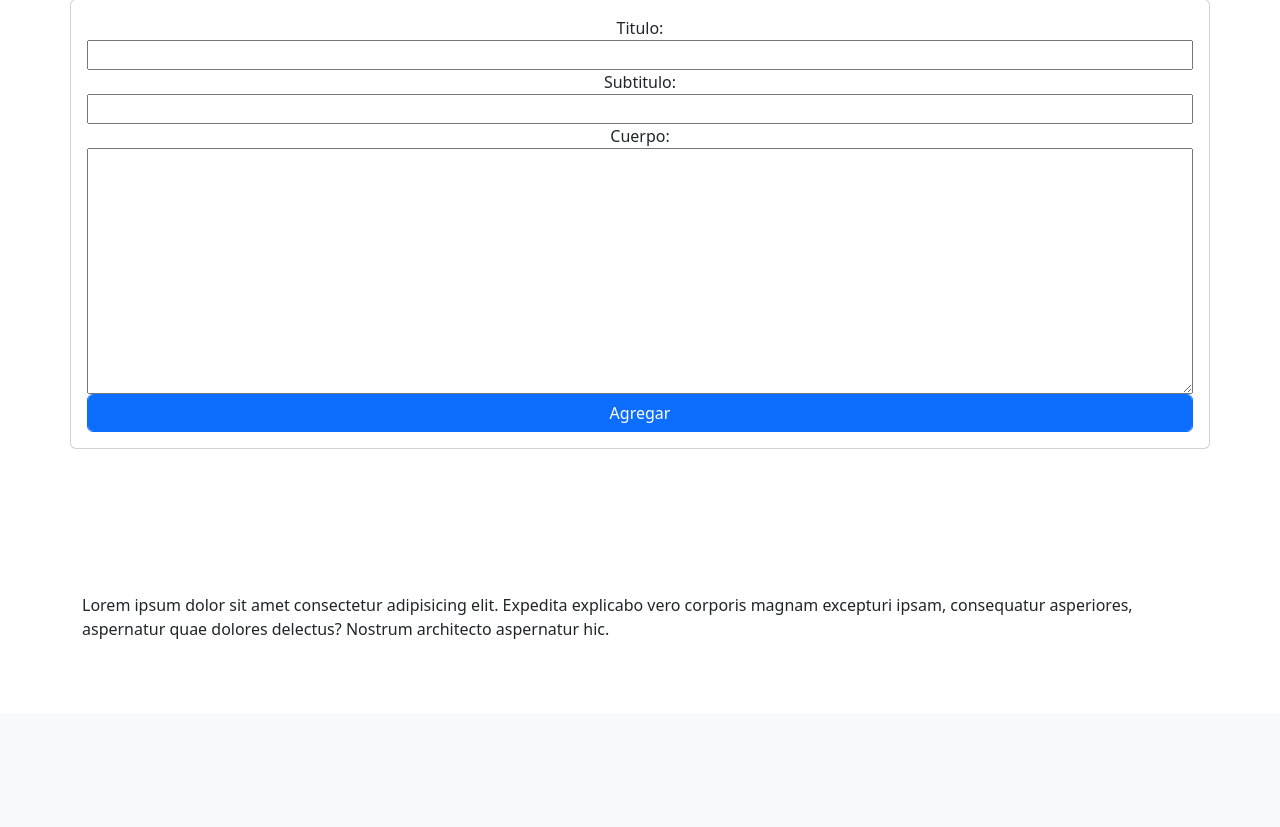
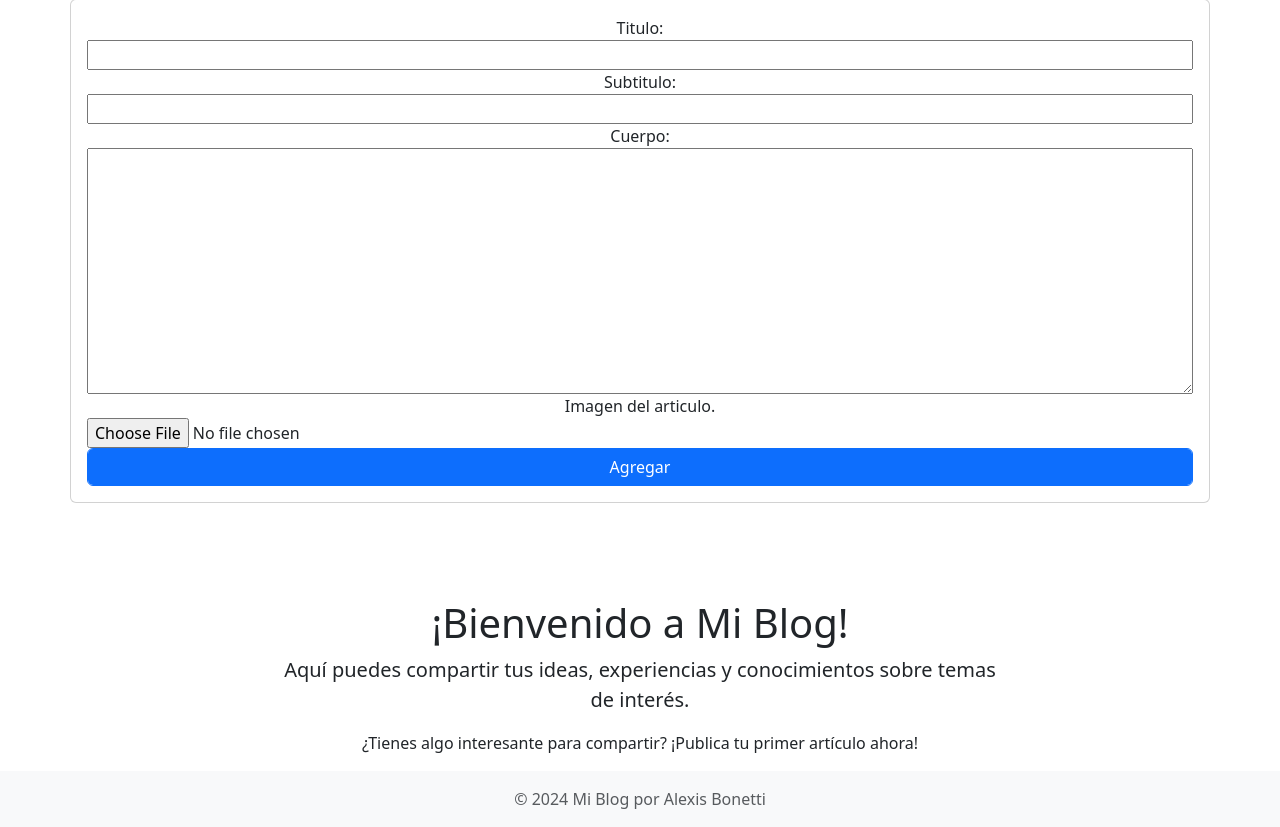
Before and after one commit to lessi09coder/PythonCoder, a Django app: page /agregarArticulos/ in a window 1280 px wide. Shown: the part 105-932 px from the top of the page. Before the commit the page ends 744 px from the top, so only its background shows below. Run offline with Django 5.2, Linux system fonts and the light colour scheme.

Commit message:
correcciones 0.2 ok

```diff
--- a/EntregaFinal/SUPERBLOG/AlexBlog/forms.py
+++ b/EntregaFinal/SUPERBLOG/AlexBlog/forms.py
@@ -36,7 +36,7 @@ class FormularioRegistroUsuario(forms.ModelForm):
 class AgregarArticulos(forms.ModelForm):
     class Meta:
         model = Entrada
-        fields = ['titulo', 'subtitulo', 'cuerpo']
+        fields = ['titulo', 'subtitulo', 'cuerpo', 'imagen']
 
 
         #widgets = {'autor': forms.TextInput(attrs={'class': 'form-control', 'value': '' , })}
--- a/EntregaFinal/SUPERBLOG/AlexBlog/models.py
+++ b/EntregaFinal/SUPERBLOG/AlexBlog/models.py
@@ -9,10 +9,10 @@ class Entrada(models.Model):
     titulo = models.CharField(max_length=50)
     subtitulo = models.CharField(max_length=50)
     cuerpo = models.TextField(max_length=400)
-    #imagen = models.ImageField('Imagen del articulo.', upload_to= 'imagenes/', max_length= 200)
+    imagen = models.ImageField('Imagen del articulo.', blank=True, null= True, upload_to= '', max_length= 200, default= 'imagenDefault.jpg')
     autor = models.ForeignKey(User, on_delete=models.CASCADE)
-    #en fecha podemos usar mejor el "auto_now_add=True"
-    fecha = models.DateTimeField(default=now, editable=False)
+    #en fecha podemos usar mejor el "auto_now_add=True" y no el "default=now"
+    fecha = models.DateTimeField(auto_now_add=True, editable=False)
 
     #Devuelve en el ADMIN el nombre:
     def __str__(self):
--- a/EntregaFinal/SUPERBLOG/AlexBlog/views.py
+++ b/EntregaFinal/SUPERBLOG/AlexBlog/views.py
@@ -76,6 +76,11 @@ class ArticuloDetalle(DetailView):
     context_object_name = 'articulo'
 #crear la class para ver articulos:
 
+
+
+class SobreMi(TemplateView):
+    template_name = 'sobreMi.html'
+
 # @login_required
 # este se puede borrar
 def agregarArticulos(request):
--- a/EntregaFinal/SUPERBLOG/SUPERBLOG/urls.py
+++ b/EntregaFinal/SUPERBLOG/SUPERBLOG/urls.py
@@ -14,25 +14,42 @@ Including another URLconf
     1. Import the include() function: from django.urls import include, path
     2. Add a URL to urlpatterns:  path('blog/', include('blog.urls'))
 """
+
 from django.contrib import admin
 from django.urls import path
-from AlexBlog.views import Home, LoginUser, LogoutUser, RegistroUsuarios, AgregarArticulos, VerArticulos, ArticuloDetalle
-#luego borrar este:
+from django.conf import settings
+from django.conf.urls.static import static
+from AlexBlog.views import (
+    Home,
+    LoginUser,
+    LogoutUser,
+    RegistroUsuarios,
+    AgregarArticulos,
+    VerArticulos,
+    ArticuloDetalle,
+    SobreMi,
+)
+
+# luego borrar este:
 from AlexBlog import views
-
 
 
 urlpatterns = [
     path("admin/", admin.site.urls),
-    path("", Home.as_view(), name = 'home'),
-    path("login/", LoginUser.as_view() , name= 'login'),
-    path("logout/", LogoutUser.as_view(), name= 'logout'),
-    path("registro/", RegistroUsuarios.as_view(), name= 'registro'),
-    path("agregarArticulos/", AgregarArticulos.as_view(), name= 'agregarArticulos'),
-    path("todosArticulos/", VerArticulos.as_view(), name= 'verArticulos'),
-    path('todosArticulos/articulo/<int:pk>/', ArticuloDetalle.as_view(), name='articuloDetalle'),
-]
+    path("", Home.as_view(), name="home"),
+    path("login/", LoginUser.as_view(), name="login"),
+    path("logout/", LogoutUser.as_view(), name="logout"),
+    path("registro/", RegistroUsuarios.as_view(), name="registro"),
+    path("agregarArticulos/", AgregarArticulos.as_view(), name="agregarArticulos"),
+    path("todosArticulos/", VerArticulos.as_view(), name="verArticulos"),
+    path(
+        "todosArticulos/articulo/<int:pk>/",
+        ArticuloDetalle.as_view(),
+        name="articuloDetalle",
+    ),
+    path("about/", SobreMi.as_view(), name="SobreMi"),
+] + static(settings.MEDIA_URL, document_root=settings.MEDIA_ROOT)
 
 
-#path("registro/", views.registro, name= 'registro'),
-#path("agregarArticulos/", views.agregarArticulos, name= 'agregarArticulos'),
+# path("registro/", views.registro, name= 'registro'),
+# path("agregarArticulos/", views.agregarArticulos, name= 'agregarArticulos'),
--- a/EntregaFinal/SUPERBLOG/templates/agregarArticulos.html
+++ b/EntregaFinal/SUPERBLOG/templates/agregarArticulos.html
@@ -1,7 +1,7 @@
 {% extends 'index.html' %}
 {% block content %}
 <div class="row">
-    <form action="" method="post" class="card card-body text-center">
+    <form action="" method="post" enctype="multipart/form-data" class="card card-body text-center">
         {% csrf_token %}
 
 
--- a/EntregaFinal/SUPERBLOG/templates/articuloDetalle.html
+++ b/EntregaFinal/SUPERBLOG/templates/articuloDetalle.html
@@ -12,7 +12,7 @@
         <h2>{{ articulo.titulo }}</h2>
         <h3>{{ articulo.subtitulo }}</h3>
         <p>{{ articulo.cuerpo }}</p>
-        <img src="{{ articulo.imagen }}" alt="">
+        <img src="{{ articulo.imagen.url }}" class="img-fluid" alt="imagenArticulo">
         <h3>Autor: {{ articulo.autor}} </h3>
         <h4>Creado: {{ articulo.fecha}}</h4>
     </article>
--- a/EntregaFinal/SUPERBLOG/templates/index.html
+++ b/EntregaFinal/SUPERBLOG/templates/index.html
@@ -6,6 +6,7 @@
     <meta charset="UTF-8">
     <title>AlexBlog</title>
     <link rel="stylesheet" type="text/css" href="https://cdn.jsdelivr.net/npm/bootstrap@5.3.2/dist/css/bootstrap.min.css"/>
+
 </head>
 
 <body>
@@ -55,22 +56,28 @@
     </header>
 
     <main class="container py-5">
+        {% load static %}
         {% block content %}
         <!-- El contenido específico de cada página se colocará aquí -->
         {% endblock %}
+        </main>
 
-        <br>
-
-        {% if data %}
-        <h3> {{ data }} </h3>
-        {% endif %}
+        <div class="container mt-5">
+            <div class="row">
+                <div class="col-md-8 offset-md-2">
+                    <h1 class="text-center">¡Bienvenido a Mi Blog!</h1>
+                    <p class="lead text-center">Aquí puedes compartir tus ideas, experiencias y conocimientos sobre temas de interés.</p>
+                    <p class="text-center">¿Tienes algo interesante para compartir? ¡Publica tu primer artículo ahora!</p>
+                </div>
+            </div>
+        </div>
 
     </main>
 
-    <footer class=" container py-5 my-4">
-        <!-- Aquí el contenido del footer -->
-        Lorem ipsum dolor sit amet consectetur adipisicing elit. Expedita explicabo vero corporis magnam excepturi
-        ipsam, consequatur asperiores, aspernatur quae dolores delectus? Nostrum architecto aspernatur hic.
+    <footer class="footer mt-auto py-3 bg-light">
+        <div class="container text-center">
+            <span class="text-muted">© 2024 Mi Blog por Alexis Bonetti</span>
+        </div>
     </footer>
 </body>
 
--- a/EntregaFinal/SUPERBLOG/templates/todosArticulos.html
+++ b/EntregaFinal/SUPERBLOG/templates/todosArticulos.html
@@ -1,7 +1,5 @@
 {% extends 'index.html' %}
 {% block content %}
-
-
 
 <div class="container">
 
@@ -14,8 +12,9 @@
             </a>
             <h3>{{ elemento.subtitulo }}</h3>
             <p>{{ elemento.cuerpo }}</p>
-            <img src="{{ elemento.imagen }}" alt="">
+            <img src="{{ elemento.imagen.url }}" alt="imagenArticulo">
             <h3>Autor: {{ elemento.autor}} </h3>
+
             <h4>Creado: {{ elemento.fecha}}</h4>
         </article>
 
```
Also changed, not shown: EntregaFinal/SUPERBLOG/SUPERBLOG/settings.py (+9 -4 lines), EntregaFinal/SUPERBLOG/templates/sobreMi.html (added, +25 -0 lines), EntregaFinal/SUPERBLOG/AlexBlog/migrations/0021_entrada_imagen_alter_entrada_fecha.py (added), EntregaFinal/SUPERBLOG/AlexBlog/migrations/0022_alter_entrada_imagen.py (added), EntregaFinal/SUPERBLOG/AlexBlog/migrations/0023_alter_entrada_imagen.py (added), EntregaFinal/SUPERBLOG/AlexBlog/migrations/0024_alter_entrada_imagen.py (added), EntregaFinal/SUPERBLOG/AlexBlog/static/imagenes/imagenDefault.jpg (added), EntregaFinal/SUPERBLOG/AlexBlog/static/imagenes/yerba_mate.jpg (added), EntregaFinal/SUPERBLOG/articulo/20210329_071207_tiny.jpg (deleted), EntregaFinal/SUPERBLOG/db.sqlite3.
